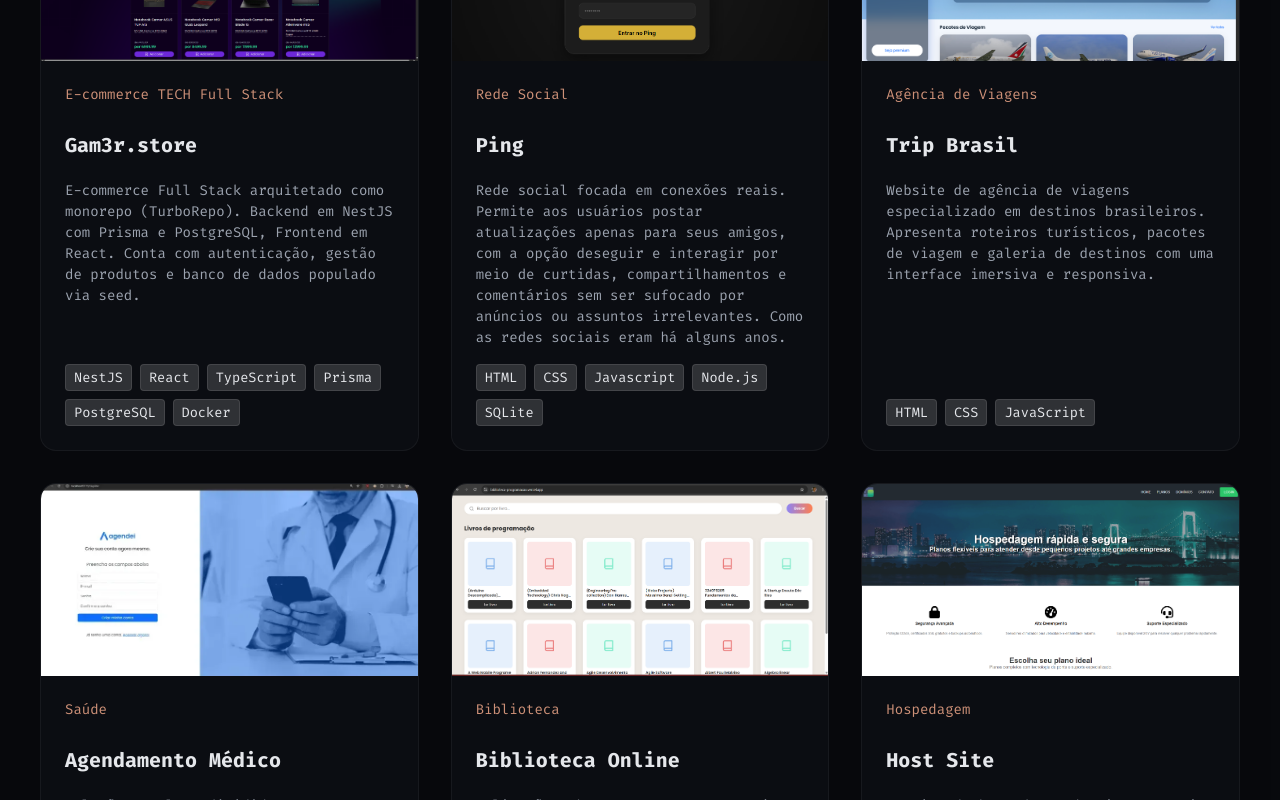
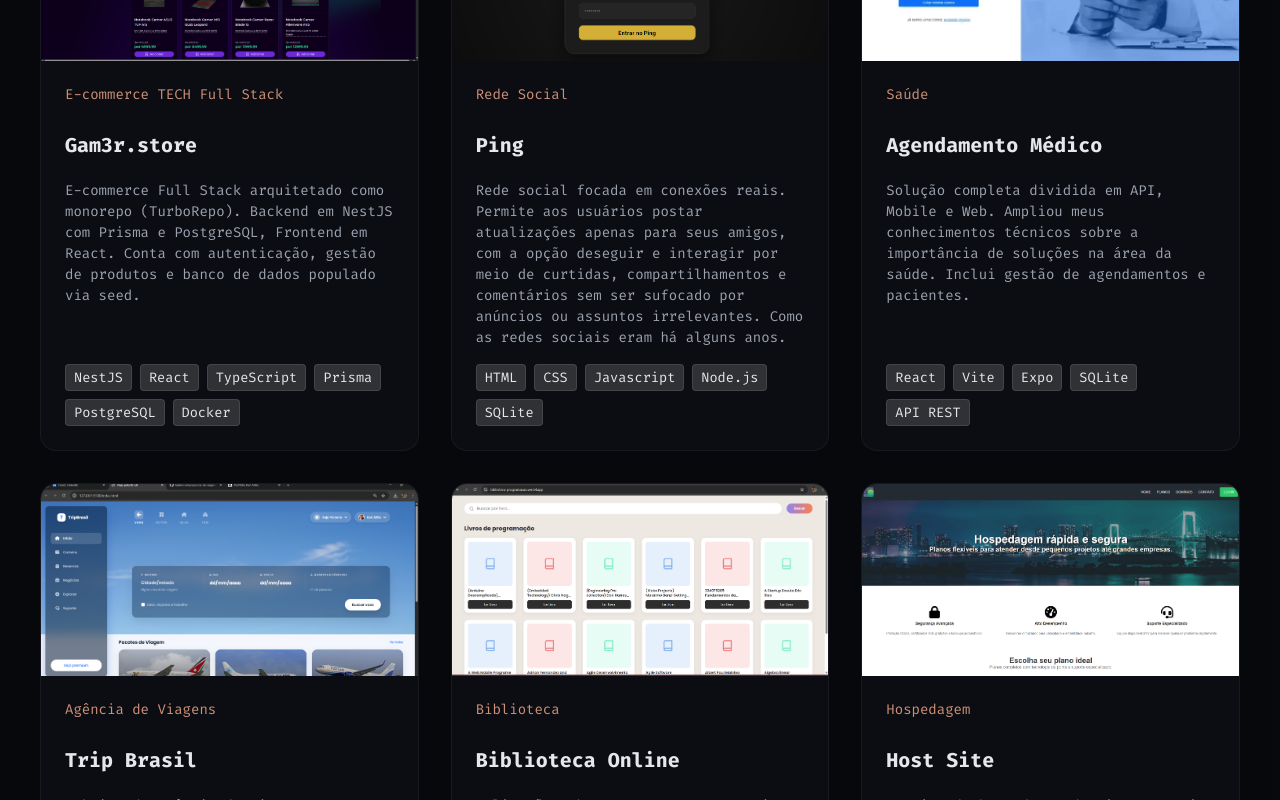
Before and after one commit to karimoreira/meu-portifolio, a React (Vite) app: page / in a window 1280 px wide. Shown: the part 1540-2340 px from the top of the page. Built offline with nearby package versions, Linux system fonts and the light colour scheme.

Commit message:
feat: ordenação

```diff
--- a/src/data/content.js
+++ b/src/data/content.js
@@ -57,21 +57,21 @@ export const projects = [
   },
   {
     id: 3,
-    tag: "Agência de Viagens",
-    title: "Trip Brasil",
-    description: "Website de agência de viagens especializado em destinos brasileiros. Apresenta roteiros turísticos, pacotes de viagem e galeria de destinos com uma interface imersiva e responsiva.",
-    tech: ["HTML", "CSS", "JavaScript"],
-    repo: "https://github.com/karimoreira/agencia-de-viagens-br",
-    image: "img/tripbrasil.webp"
-  },
-  {
-    id: 4,
     tag: "Saúde",
     title: "Agendamento Médico",
     description: "Solução completa dividida em API, Mobile e Web. Ampliou meus conhecimentos técnicos sobre a importância de soluções na área da saúde. Inclui gestão de agendamentos e pacientes.",
     tech: ["React", "Vite", "Expo", "SQLite", "API REST"],
     repo: "https://github.com/karimoreira/Aplicacao-Medica-Agendei",
     image: "img/criarconta.webp"
+  },
+  {
+    id: 4,
+    tag: "Agência de Viagens",
+    title: "Trip Brasil",
+    description: "Website de agência de viagens especializado em destinos brasileiros.",
+    tech: ["HTML", "CSS", "JavaScript"],
+    repo: "https://github.com/karimoreira/agencia-de-viagens-br",
+    image: "img/tripbrasil.webp"
   },
   {
     id: 5,
```
